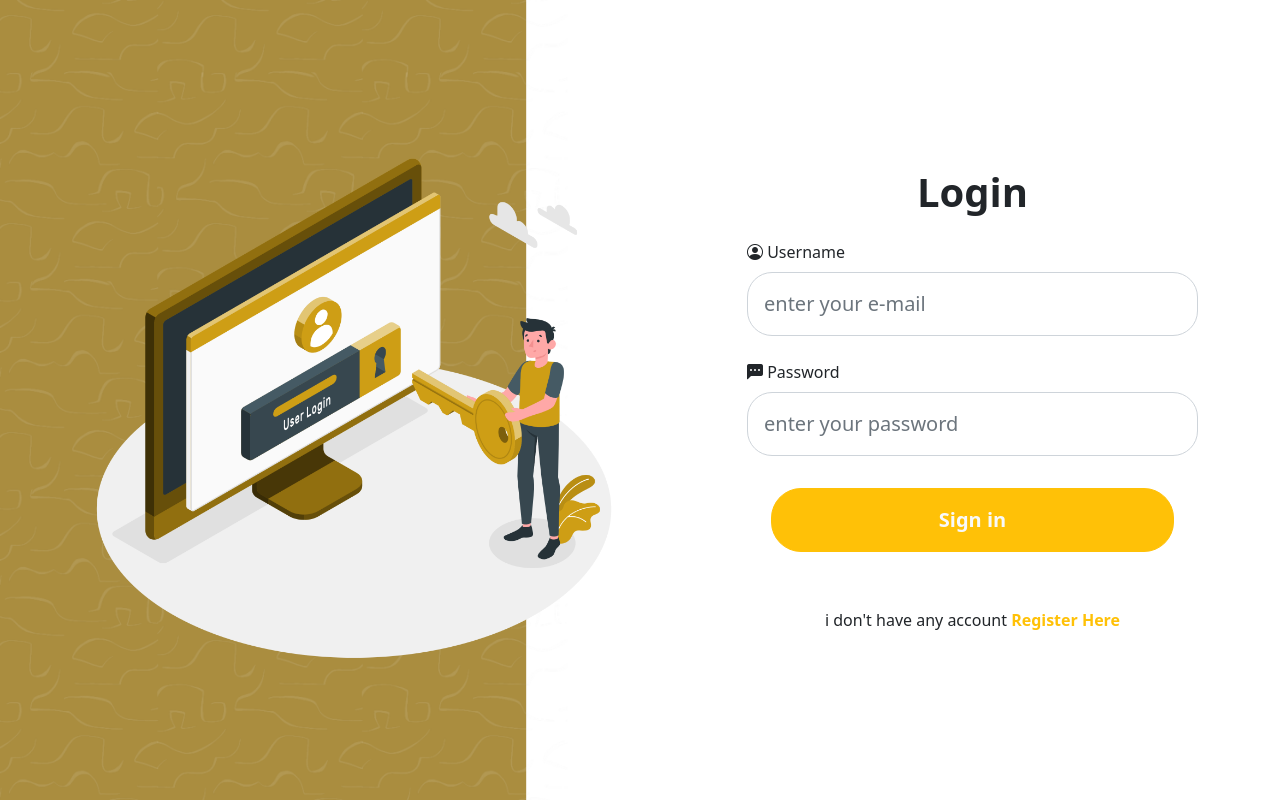
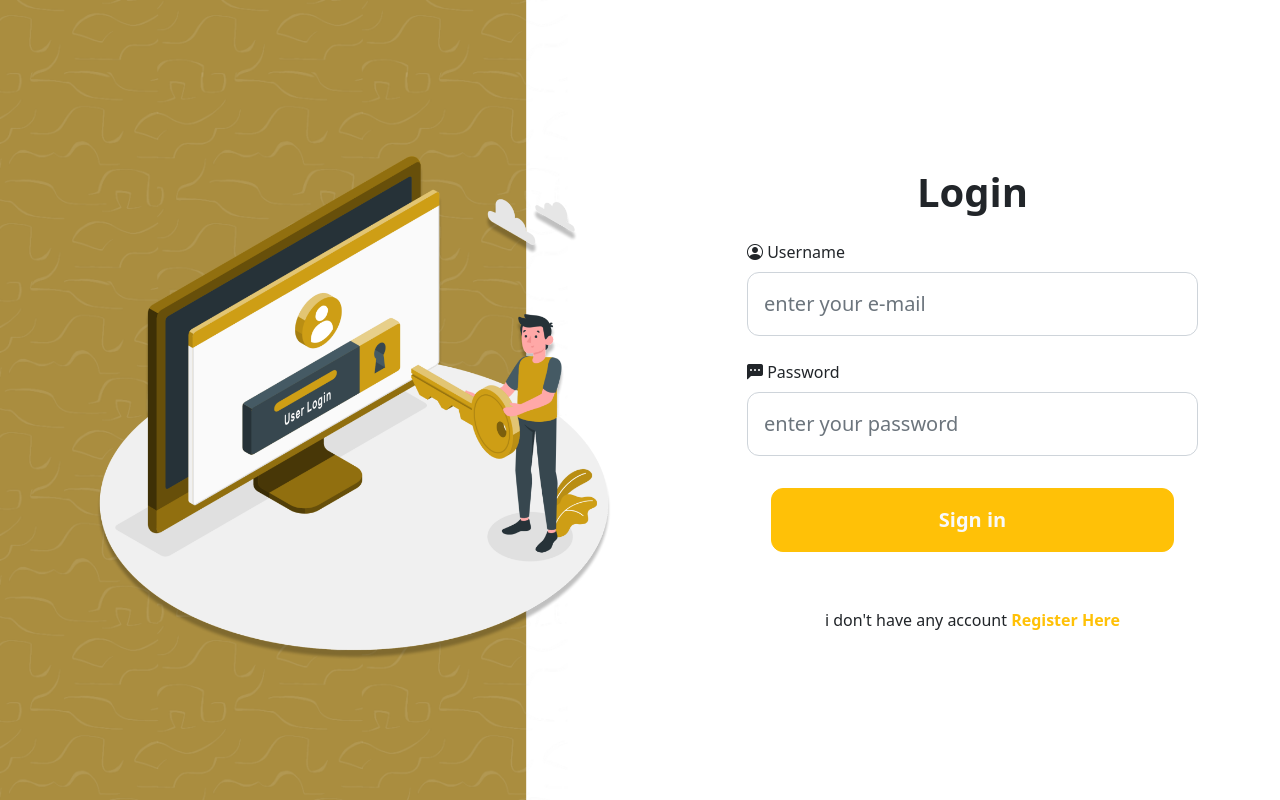
Before and after one commit to izzul031/higatraproperty, a PHP site: page /home-login.php in a window 1280 px wide. Run offline with PHP 8.4, Linux system fonts and the light colour scheme.

Commit message:
11.25 am

```diff
--- a/home-login.php
+++ b/home-login.php
@@ -18,7 +18,7 @@
       <div class="container py-5 h-100">
         <div class="row d-flex align-items-center justify-content-center h-100">
           <div class="col-md-8 col-lg-7 col-xl-6">
-            <img src="login-amico.png" class="img-fluid" alt="Phone image" height="300px" width="600px">
+            <img src="loginbaru.png" class="img-fluid" alt="Phone image" height="300px" width="600px">
           </div>
           <div class="col-md-7 col-lg-5 col-xl-5 offset-xl-1">
             <form action="login.php" method="post">
@@ -26,14 +26,14 @@
               <!-- Email input -->
               <div class="form-outline mb-4">
                 <label class="form-label" for="form1Example13"> <i class="bi bi-person-circle"></i> Username</label>
-                <input type="email" id="form1Example13" class="form-control form-control-lg py-3" name="username" autocomplete="off" placeholder="enter your e-mail" style="border-radius:25px ;" />
+                <input type="email" id="form1Example13" class="form-control form-control-lg py-3" name="username" autocomplete="off" placeholder="enter your e-mail" style="border-radius:12px ;" />
 
               </div>
 
               <!-- Password input -->
               <div class="form-outline mb-4">
                 <label class="form-label" for="form1Example23"><i class="bi bi-chat-left-dots-fill"></i> Password</label>
-                <input type="password" id="form1Example23" class="form-control form-control-lg py-3" name="password" autocomplete="off" placeholder="enter your password" style="border-radius:25px ;" />
+                <input type="password" id="form1Example23" class="form-control form-control-lg py-3" name="password" autocomplete="off" placeholder="enter your password" style="border-radius:12px ;" />
 
               </div>
 
@@ -41,7 +41,7 @@
               <!-- Submit button -->
               <!-- <button type="submit" class="btn btn-primary btn-lg">Login in</button> -->
               <div class="d-flex justify-content-center mx-4 mb-3 mb-lg-4">
-                <input type="submit" value="Sign in" name="login" class="btn btn-warning btn-lg text-light my-2 py-3 " style="width:100% ; border-radius: 30px; font-weight:600;" />
+                <input type="submit" value="Sign in" name="login" class="btn btn-warning btn-lg text-light my-2 py-3 " style="width:100% ; border-radius: 12px; font-weight:600;" />
               </div>
 
             </form><br>
--- a/style.css
+++ b/style.css
@@ -12,4 +12,5 @@ body {
     background-size: cover;
     background-position: center;
     background-repeat: no-repeat;
+
 }
```
Also changed, not shown: images/bast/WhatsApp Image 2024-09-26 at 10.42.44_1ccfb243.jpg (added), loginbaru.png (added).
